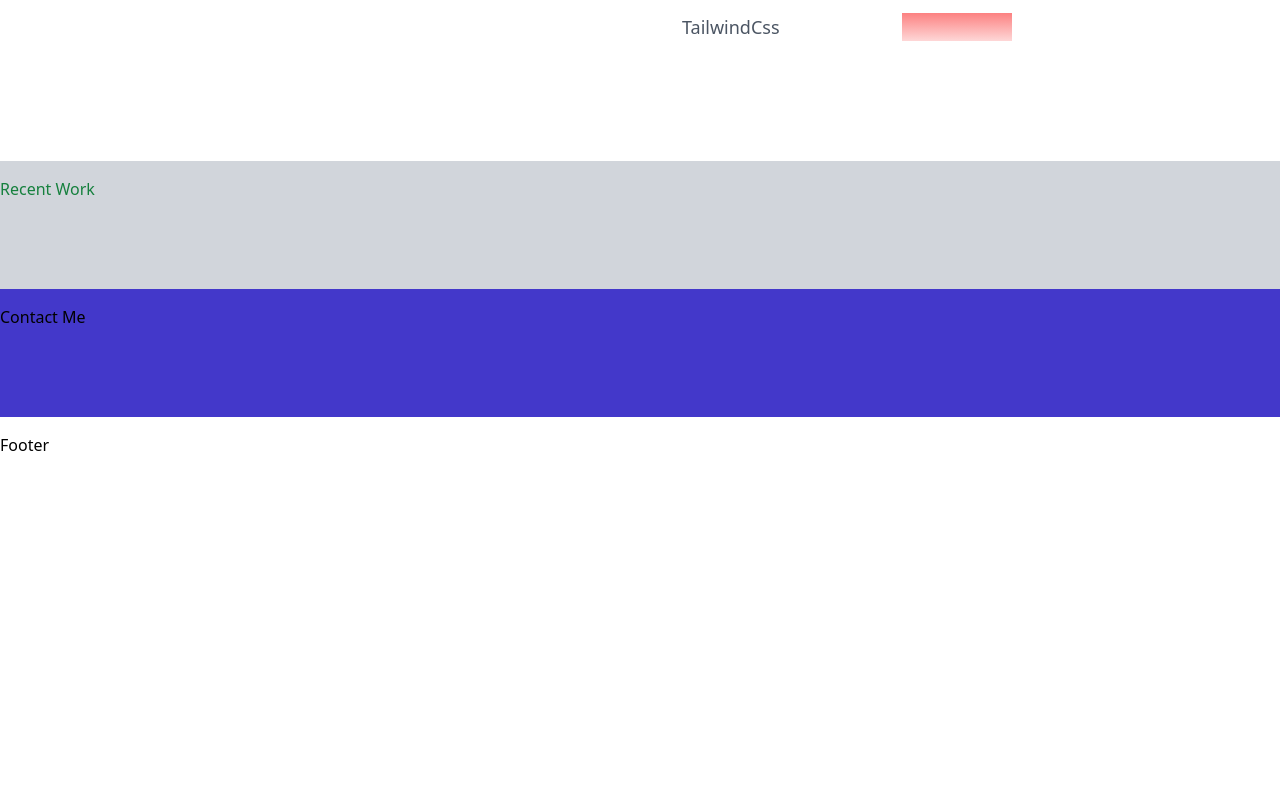
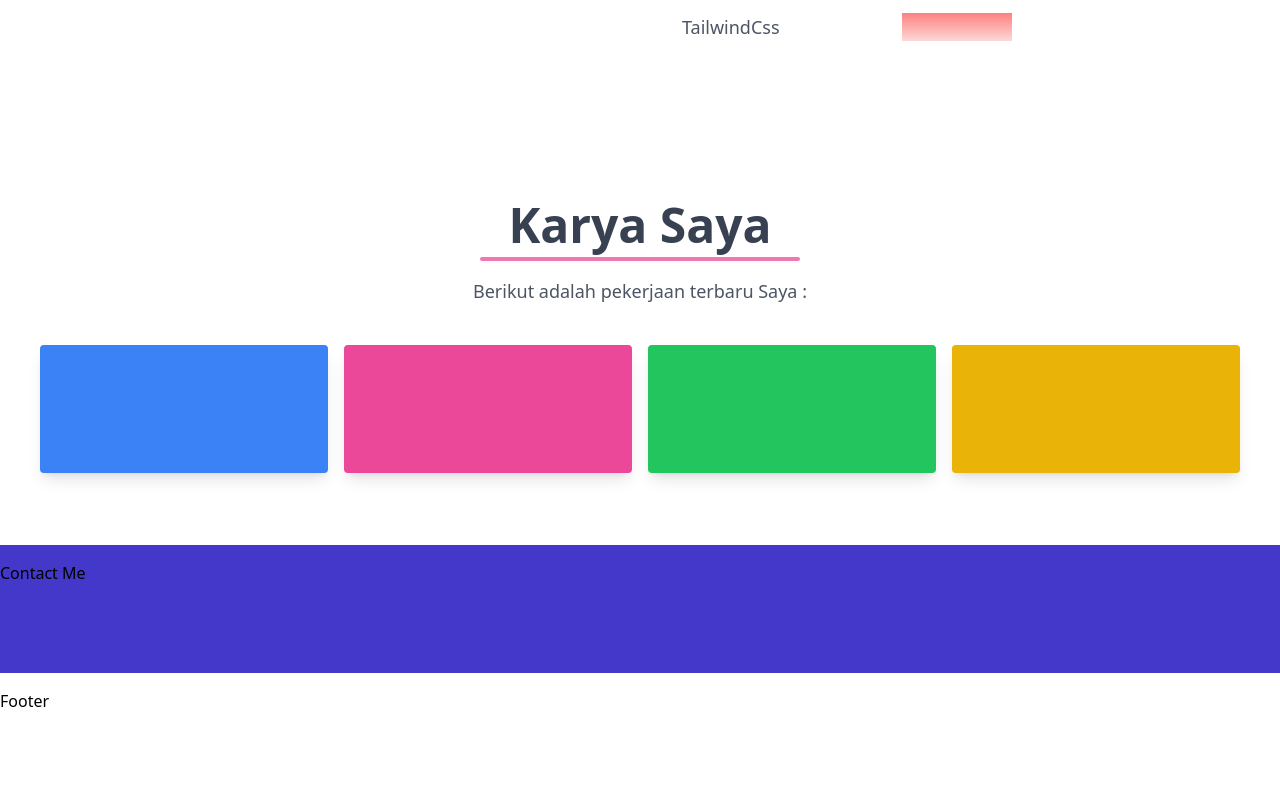
Before and after one commit to Safarqwerty/Web-porto-Tailwindcss, a website: page src/index.html in a window 1280 px wide. Shown: the part 1559-2360 px from the top of the page. Before the commit the page ends 2104 px from the top, so only its background shows below. Drawn offline with Linux system fonts and the light colour scheme.

Commit message:
Membangun Menu Karya Saya

```diff
--- a/src/index.html
+++ b/src/index.html
@@ -64,6 +64,7 @@
             </div>
         </nav>
     </section>
+
     <section class="w-screen mx-auto py-4 gradient">
         <div class="px-16 py-8 text-center text-white">
             <h1 class="w-full text-5xl font-bold ">About me</h1>
@@ -139,8 +140,8 @@
                 </div>
             </div>
         </div>
+    </section>
 
-    </section>
     <section class="container mx-auto py-4 bg-white px-4">
         <div class="flex flex-wrap">
             <div class="w-full md:w-4/12 mx-auto px-4 py-5 sm:py-32">
@@ -175,7 +176,24 @@
             </div>
         </div>
     </section>
-    <section class="w-screen mx-auto py-4 bg-gray-300 h-32 text-indigo-900 lg:text-green-700">Recent Work</section>
+
+    <section class="container mx-auto py-8 bg-white">
+        <div class="text-center mb-8">
+            <h1 class="w-full my-2 text-5xl font-bold text-gray-700">Karya Saya</h1>
+            <div class="mb-4">
+                <div class="h-1 mx-auto bg-pink-500 w-2/3 md:w-1/4 opacity-75 my-0 py-0 rounded">
+                </div>
+            </div>
+            <p class="text-lg m-4 text-gray-600">Berikut adalah pekerjaan terbaru Saya : </p>
+        </div>
+        <div class="grid grid-cols-1 sm:grid-cols-2 md:grid-cols-4 m-8">
+            <div class="bg-blue-500 px-4 py-4 m-2 shadow-lg rounded h-32"></div>
+            <div class="bg-pink-500 px-4 py-4 m-2 shadow-lg rounded h-32"></div>
+            <div class="bg-green-500 px-4 py-4 m-2 shadow-lg rounded h-32"></div>
+            <div class="bg-yellow-500 px-4 py-4 m-2 shadow-lg rounded h-32"></div>
+        </div>
+    </section>
+
     <section class="w-screen mx-auto py-4 bg-indigo-700 h-32">Contact Me</section>
     <section class="w-screen mx-auto py-4 bg-white h-32">Footer</section>
 </body>
```
Also changed, not shown: dist/output.css.
